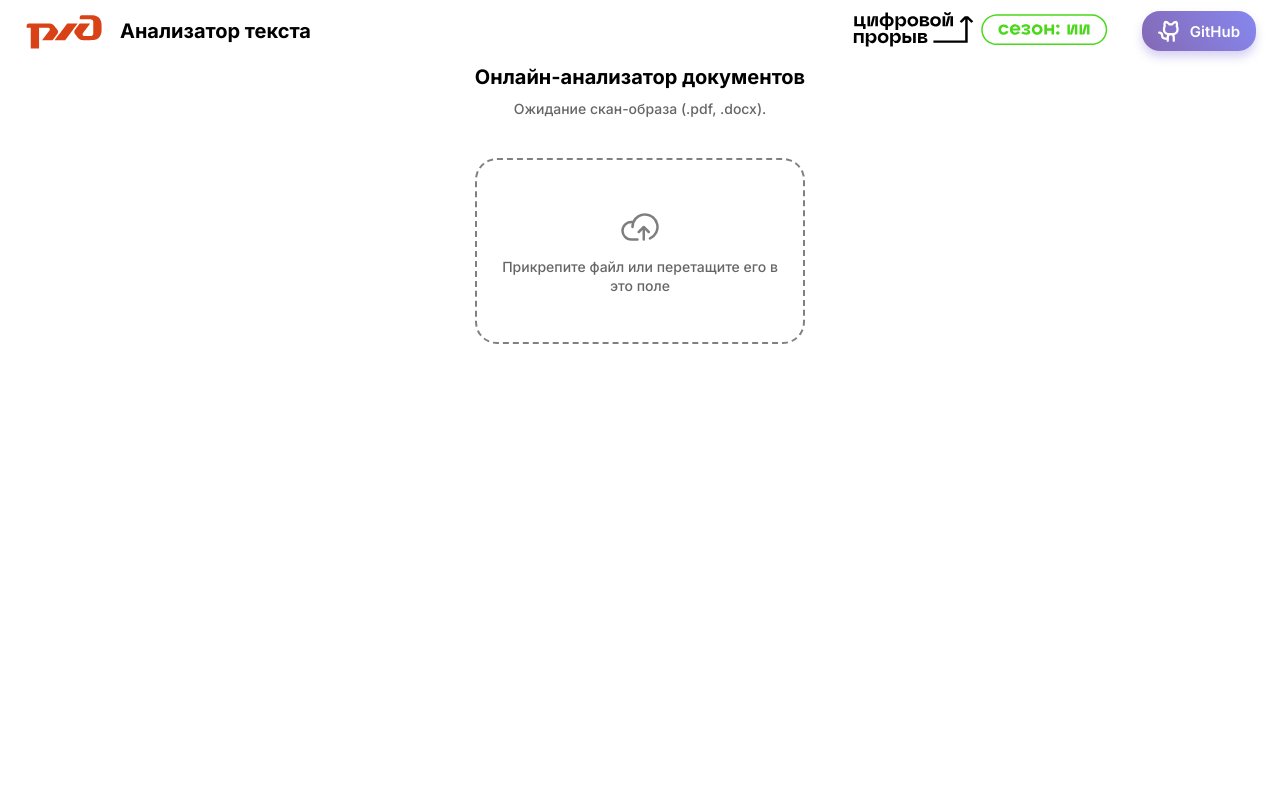
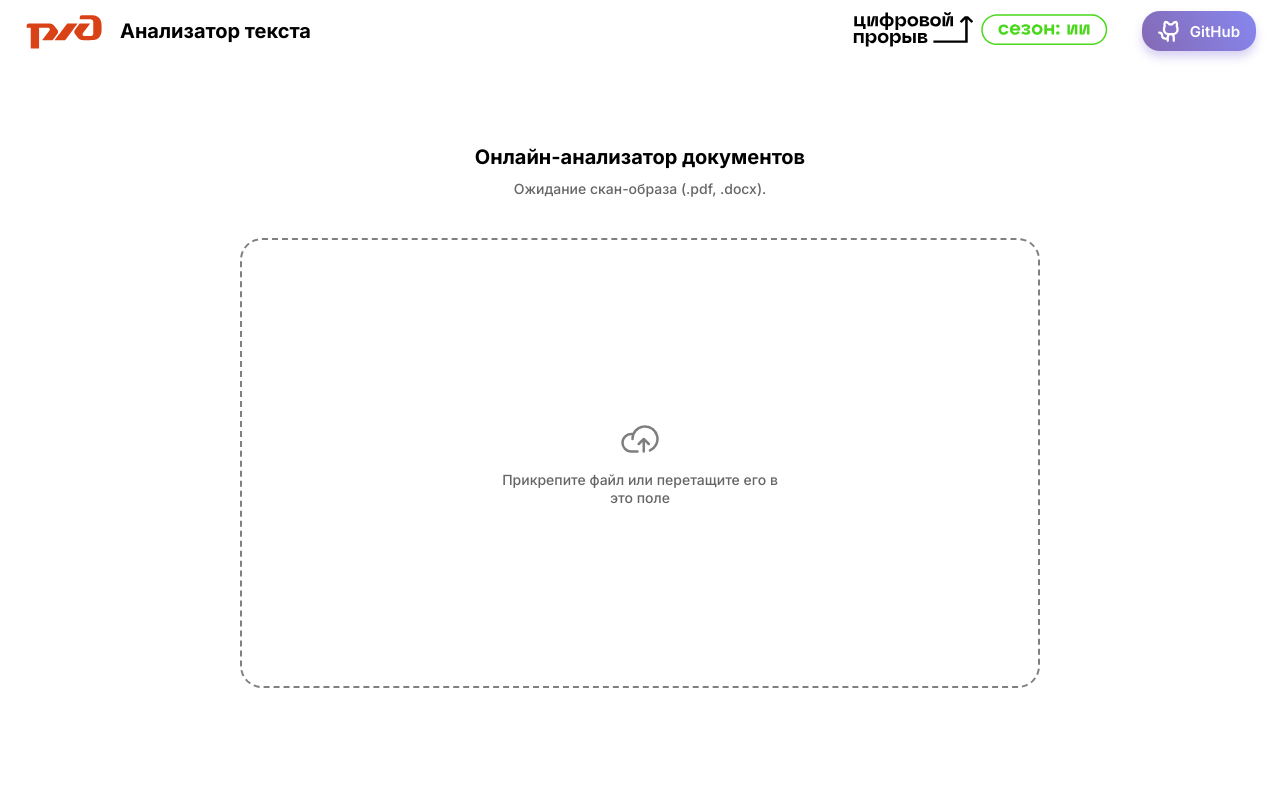
Before and after one commit to mikhailmogilnikov/text-analyzer, a React (Vite) app: page /graph in a window 1280 px wide. Shown: the top 800 px of the page. Built offline with nearby package versions, Linux system fonts and the light colour scheme.

Commit message:
fix: Presentation.jsx import in App.jsx

```diff
--- a/src/App.jsx
+++ b/src/App.jsx
@@ -2,10 +2,10 @@ import { Route, Routes } from 'react-router-dom';
 import UseToTop from './hooks/useToTop';
 import './styles/main.scss';
 import Home from './components/home/Home.jsx';
-import { Presentation } from '@phosphor-icons/react';
 import Action from './components/action/Action.jsx';
 import Header from './components/header/Header.jsx';
 import Footer from './components/footer/Footer.jsx';
+import Presentation from './components/presentation/Presentation.jsx';
 
 function App() {
   return (
--- a/src/components/action/Action.jsx
+++ b/src/components/action/Action.jsx
@@ -1,5 +1,5 @@
 import { CircleNotch, CloudArrowUp,  } from '@phosphor-icons/react';
-import '../../styles/graph.scss';
+import '../../styles/action.scss';
 import { useState } from 'react';
 
 const Action = () => {
--- a/src/components/home/AdvantageCard.jsx
+++ b/src/components/home/AdvantageCard.jsx
@@ -25,7 +25,7 @@ const AdvantageCard = ({ icon, name, desc }) => {
 };
 
 AdvantageCard.propTypes = {
-  icon: PropTypes.string.isRequired,
+  icon: PropTypes.string,
   name: PropTypes.string.isRequired,
   desc: PropTypes.string.isRequired,
 };
--- a/src/styles/graph.scss
+++ b/src/styles/action.scss
@@ -13,7 +13,6 @@
 	@include flex(0px, row, center, center);
 	@extend %element-shadow;
 
-	width: 100%;
 	aspect-ratio: 16 / 9;
 	background-color: var(--element);
 	border-radius: $corner;
@@ -42,7 +41,6 @@
 .attach-field {
 	@include flex(0.7em, column, center, center);
 
-	width: 100%;
 	max-width: 800px;
 	aspect-ratio: 16 / 9;
 	border: 2px dashed gray;
--- a/src/styles/main.scss
+++ b/src/styles/main.scss
@@ -1,4 +1,4 @@
-@import url('./normalize.css');
+@import url('./_normalize.css');
 @import 'mixins';
 
 input:-webkit-autofill,
```
Also changed, not shown: src/styles/_normalize.css (renamed from src/styles/normalize.css).
